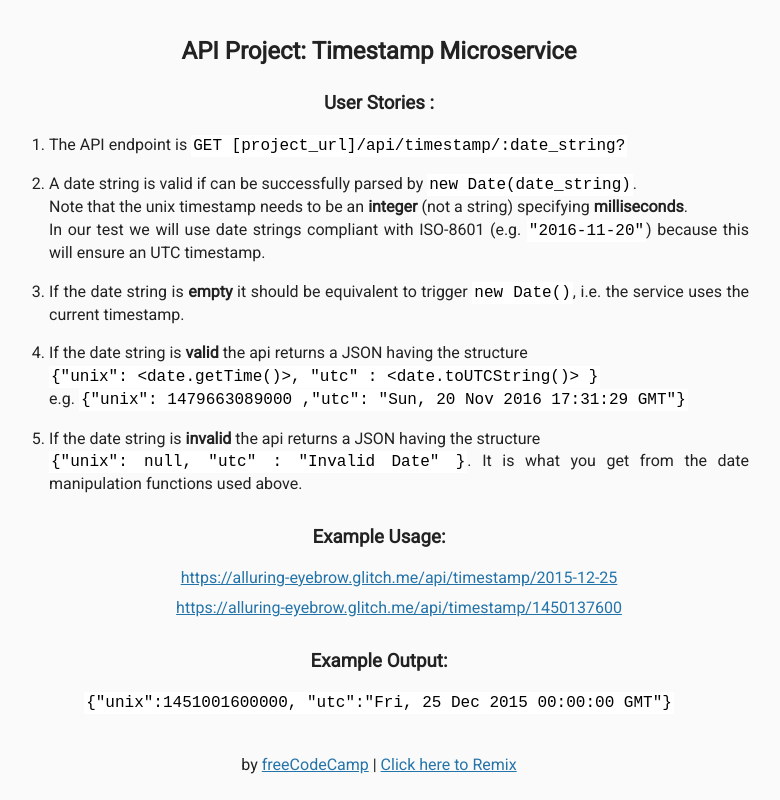
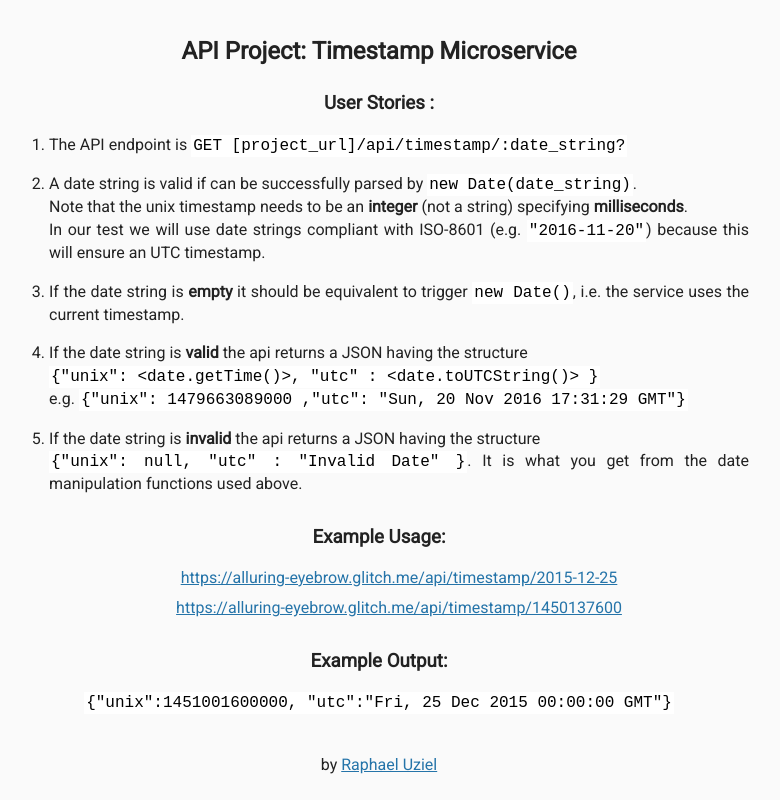
Before and after one commit to raphaeluziel/API-Project-timestamp, a website: page views/index.html in a window 1280 px wide. Shown: the whole page, without its empty margins (261-1041 px from the left). Drawn offline with Linux system fonts and the light colour scheme; files that its build step writes are made by us from their sources.

Commit message:
😬🍝 Updated with Glitch

```diff
--- a/views/index.html
+++ b/views/index.html
@@ -41,7 +41,7 @@
       </div>
       <div class="footer">
         <p>
-          by <a href="http://www.freecodecamp.com/">freeCodeCamp</a> | <a href="https://hyperdev.com/#!/remix/FCC_API_timestamp_bplate/8338be2-a353-4892-8a0d-6295e4f12eb5">Click here to Remix</a>
+          by <a href="https://www.freecodecamp.org/raphaeluziel">Raphael Uziel</a>
         </p>
       </div>
    </body>
```
